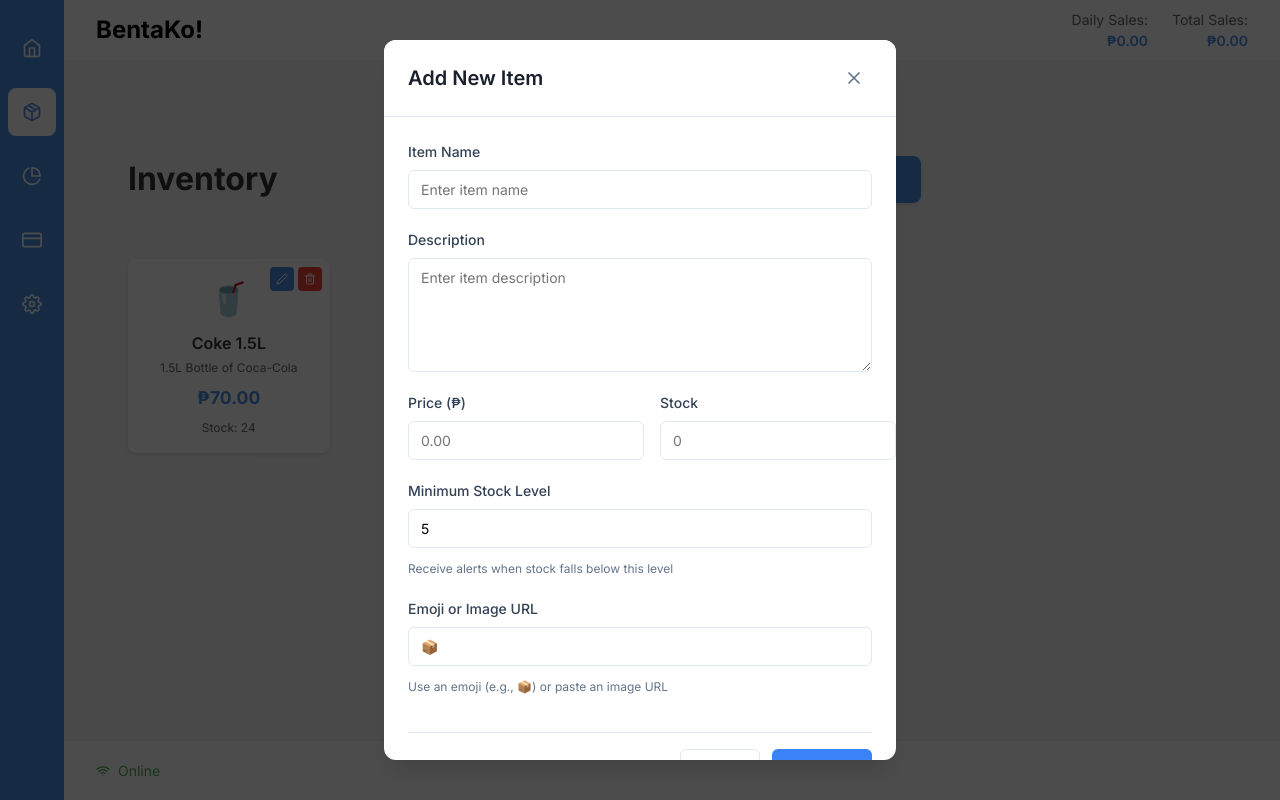
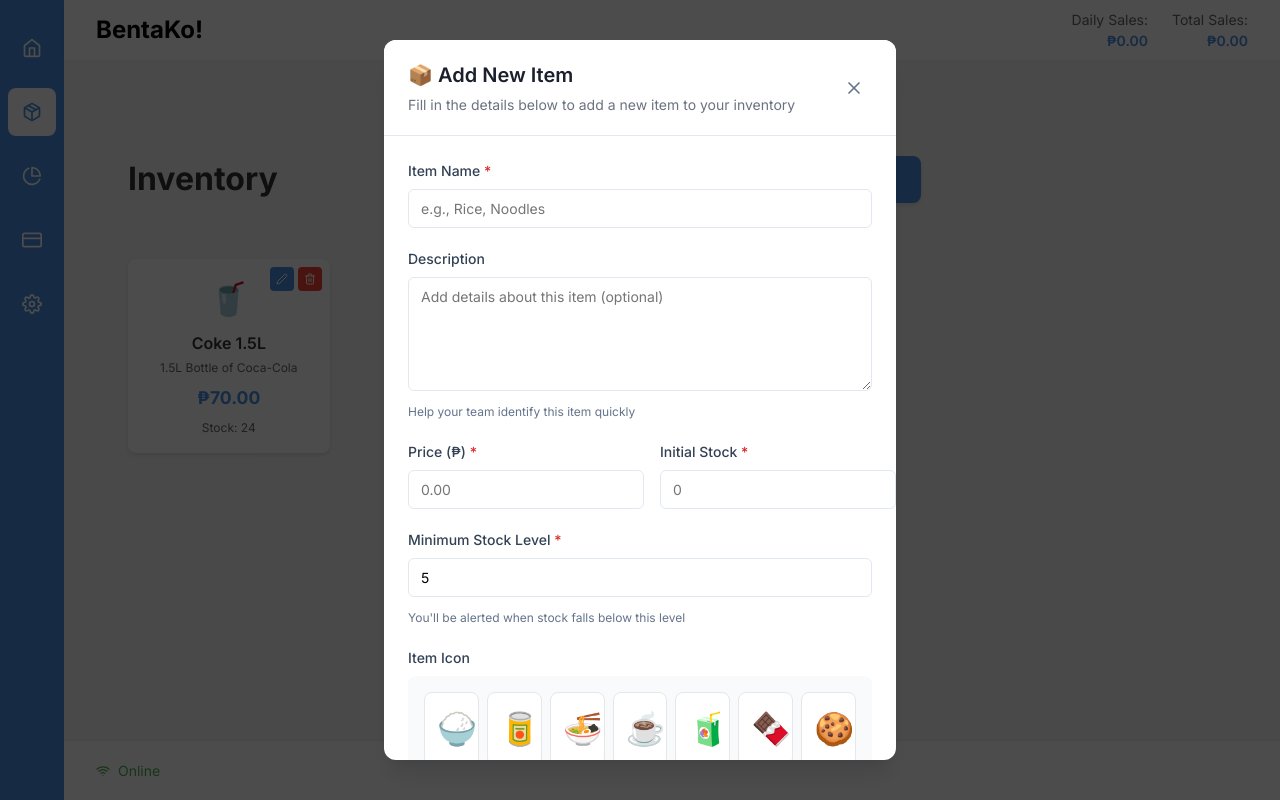
Before and after one commit to Ravsalt/BentaKo, a React (Vite) app: page /inventory in a window 1280 px wide. Both pictures are taken after a click on the button "Add New Item". Built offline with nearby package versions, Linux system fonts and the light colour scheme.

Commit message:
feat: add emoji picker and improve form validation in add item modal

```diff
--- a/src/components/add-item-modal/index.tsx
+++ b/src/components/add-item-modal/index.tsx
@@ -1,5 +1,5 @@
 import React, { useState } from 'react';
-import { FiX } from 'react-icons/fi';
+import { FiX, FiAlertCircle, FiCheckCircle } from 'react-icons/fi';
 import { useCreateInventoryItem } from '../../hooks/useInventory';
 import type { InventoryItem } from '../../types/inventory';
 import {
@@ -28,9 +28,40 @@ interface AddItemModalProps {
   ref: React.RefObject<AddItemModalRef>;
 }
 
+// Validation message component
+const ValidationMessage = ({ message, type = 'error' }: { message: string; type?: 'error' | 'success' }) => (
+  <div style={{
+    display: 'flex',
+    alignItems: 'center',
+    gap: '0.5rem',
+    marginTop: '0.5rem',
+    fontSize: '0.875rem',
+    color: type === 'error' ? '#dc2626' : '#16a34a',
+  }}>
+    {type === 'error' ? <FiAlertCircle size={16} /> : <FiCheckCircle size={16} />}
+    <span>{message}</span>
+  </div>
+);
+
+// Stock level indicator
+const StockLevelIndicator = ({ stock, minLevel }: { stock: number; minLevel: number }) => {
+  if (stock === 0) {
+    return <span style={{ color: '#dc2626', fontSize: '0.875rem' }}>⚠️ Out of stock</span>;
+  }
+  if (stock < minLevel) {
+    return <span style={{ color: '#ea580c', fontSize: '0.875rem' }}>⚠️ Below minimum level</span>;
+  }
+  if (stock >= minLevel * 2) {
+    return <span style={{ color: '#16a34a', fontSize: '0.875rem' }}>✅ Well stocked</span>;
+  }
+  return <span style={{ color: '#ca8a04', fontSize: '0.875rem' }}>📊 Adequate stock</span>;
+};
+
 const AddItemModal: React.ForwardRefRenderFunction<AddItemModalRef, Omit<AddItemModalProps, 'ref'>> = ({ onItemAdded }, ref) => {
   const [isOpen, setIsOpen] = useState(false);
   const [isSubmitting, setIsSubmitting] = useState(false);
+  const [errors, setErrors] = useState<Record<string, string>>({});
+  const [touched, setTouched] = useState<Record<string, boolean>>({});
   const [formData, setFormData] = useState<Omit<InventoryItem, 'id' | 'createdAt' | 'updatedAt'>>({
     name: '',
     description: '',
@@ -38,6 +69,7 @@ const AddItemModal: React.ForwardRefRenderFunction<AddItemModalRef, Omit<AddItem
     stock: 0,
     minStockLevel: 5,
     image: '📦',
+    category: 'uncategorized', // or another default category
   });
 
   const createItem = useCreateInventoryItem();
@@ -47,63 +79,176 @@ const AddItemModal: React.ForwardRefRenderFunction<AddItemModalRef, Omit<AddItem
     hide: () => setIsOpen(false),
   }));
 
+  // Validation function
+  const validateField = (name: string, value: any) => {
+    switch (name) {
+      case 'name':
+        if (!value || value.trim() === '') {
+          return 'Item name is required';
+        }
+        if (value.length < 2) {
+          return 'Item name must be at least 2 characters';
+        }
+        if (value.length > 100) {
+          return 'Item name must be less than 100 characters';
+        }
+        break;
+      case 'price':
+        if (value < 0) {
+          return 'Price cannot be negative';
+        }
+        if (value === 0) {
+          return 'Please enter a valid price';
+        }
+        break;
+      case 'stock':
+        if (value < 0) {
+          return 'Stock cannot be negative';
+        }
+        break;
+      case 'minStockLevel':
+        if (value < 0) {
+          return 'Minimum stock level cannot be negative';
+        }
+        if (value > 1000) {
+          return 'Minimum stock level seems too high';
+        }
+        break;
+    }
+    return '';
+  };
+
   const handleInputChange = (e: React.ChangeEvent<HTMLInputElement | HTMLTextAreaElement>) => {
     const { name, value } = e.target;
+    const newValue = name === 'price' || name === 'stock' || name === 'minStockLevel'
+      ? Number(value) || 0
+      : value;
+
     setFormData(prev => ({
       ...prev,
-      [name]: name === 'price' || name === 'stock' || name === 'minStockLevel'
-        ? Number(value) || 0
-        : value,
+      [name]: newValue,
     }));
+
+    // Validate on change if field was touched
+    if (touched[name]) {
+      const error = validateField(name, newValue);
+      setErrors(prev => ({
+        ...prev,
+        [name]: error,
+      }));
+    }
+  };
+
+  const handleBlur = (e: React.FocusEvent<HTMLInputElement | HTMLTextAreaElement>) => {
+    const { name, value } = e.target;
+    setTouched(prev => ({ ...prev, [name]: true }));
+
+    const error = validateField(name, name === 'price' || name === 'stock' || name === 'minStockLevel'
+      ? Number(value)
+      : value);
+    setErrors(prev => ({
+      ...prev,
+      [name]: error,
+    }));
+  };
+
+  const validateForm = () => {
+    const newErrors: Record<string, string> = {};
+    Object.keys(formData).forEach(key => {
+      const error = validateField(key, formData[key as keyof typeof formData]);
+      if (error) {
+        newErrors[key] = error;
+      }
+    });
+    setErrors(newErrors);
+    return Object.keys(newErrors).length === 0;
   };
 
   const handleSubmit = async (e: React.FormEvent) => {
     e.preventDefault();
+
+    // Mark all fields as touched
+    const allTouched = Object.keys(formData).reduce((acc, key) => ({ ...acc, [key]: true }), {});
+    setTouched(allTouched);
+
+    if (!validateForm()) {
+      return;
+    }
+
     setIsSubmitting(true);
 
     try {
       await createItem.mutateAsync(formData);
       onItemAdded();
-      setIsOpen(false);
-      setFormData({
-        name: '',
-        description: '',
-        price: 0,
-        stock: 0,
-        minStockLevel: 5,
-        image: '📦',
-      });
+      handleClose();
     } catch (error) {
       console.error('Error adding item:', error);
+      setErrors(prev => ({
+        ...prev,
+        submit: 'Failed to add item. Please try again.',
+      }));
     } finally {
       setIsSubmitting(false);
     }
   };
 
+  const handleClose = () => {
+    setIsOpen(false);
+    setErrors({});
+    setTouched({});
+  };
+
   if (!isOpen) return null;
 
+  const hasErrors = Object.values(errors).some(error => error !== '');
+  const estimatedValue = formData.stock * formData.price;
+
   return (
-    <ModalOverlay>
+    <ModalOverlay onClick={(e) => e.target === e.currentTarget && handleClose()}>
       <ModalContent>
         <ModalHeader>
-          <ModalTitle>Add New Item</ModalTitle>
-          <CloseButton onClick={() => setIsOpen(false)}>
+          <div>
+            <ModalTitle>📦 Add New Item</ModalTitle>
+            <p style={{ fontSize: '0.875rem', color: '#6b7280', marginTop: '0.25rem' }}>
+              Fill in the details below to add a new item to your inventory
+            </p>
+          </div>
+          <CloseButton onClick={handleClose}>
             <FiX size={20} />
           </CloseButton>
         </ModalHeader>
 
         <Form onSubmit={handleSubmit}>
+          {errors.submit && (
+            <div style={{
+              padding: '0.75rem',
+              backgroundColor: '#fee2e2',
+              border: '1px solid #fecaca',
+              borderRadius: '0.5rem',
+              marginBottom: '1rem',
+            }}>
+              <ValidationMessage message={errors.submit} type="error" />
+            </div>
+          )}
+
           <FormGroup>
-            <Label htmlFor="name">Item Name</Label>
+            <Label htmlFor="name">
+              Item Name <span style={{ color: '#dc2626' }}>*</span>
+            </Label>
             <Input
               type="text"
               id="name"
               name="name"
               value={formData.name}
               onChange={handleInputChange}
-              placeholder="Enter item name"
+              onBlur={handleBlur}
+              placeholder="e.g., Rice, Noodles"
               required
+              style={errors.name && touched.name ? { borderColor: '#dc2626' } : {}}
             />
+            {errors.name && touched.name && (
+              <ValidationMessage message={errors.name} type="error" />
+            )}
           </FormGroup>
 
           <FormGroup>
@@ -113,73 +258,155 @@ const AddItemModal: React.ForwardRefRenderFunction<AddItemModalRef, Omit<AddItem
               name="description"
               value={formData.description}
               onChange={handleInputChange}
-              placeholder="Enter item description"
+              placeholder="Add details about this item (optional)"
+              rows={3}
             />
+            <HelpText>Help your team identify this item quickly</HelpText>
           </FormGroup>
 
           <div style={{ display: 'grid', gridTemplateColumns: '1fr 1fr', gap: '1rem' }}>
             <FormGroup>
-              <Label htmlFor="price">Price (₱)</Label>
+              <Label htmlFor="price">
+                Price (₱) <span style={{ color: '#dc2626' }}>*</span>
+              </Label>
               <Input
                 type="number"
                 id="price"
                 name="price"
                 value={formData.price || ''}
                 onChange={handleInputChange}
+                onBlur={handleBlur}
                 placeholder="0.00"
                 min="0"
                 step="0.01"
                 required
+                style={errors.price && touched.price ? { borderColor: '#dc2626' } : {}}
               />
+              {errors.price && touched.price && (
+                <ValidationMessage message={errors.price} type="error" />
+              )}
             </FormGroup>
 
             <FormGroup>
-              <Label htmlFor="stock">Stock</Label>
+              <Label htmlFor="stock">
+                Initial Stock <span style={{ color: '#dc2626' }}>*</span>
+              </Label>
               <Input
                 type="number"
                 id="stock"
                 name="stock"
                 value={formData.stock || ''}
                 onChange={handleInputChange}
+                onBlur={handleBlur}
                 placeholder="0"
                 min="0"
                 required
+                style={errors.stock && touched.stock ? { borderColor: '#dc2626' } : {}}
               />
+              {errors.stock && touched.stock ? (
+                <ValidationMessage message={errors.stock} type="error" />
+              ) : formData.stock > 0 && (
+                <StockLevelIndicator stock={formData.stock} minLevel={formData.minStockLevel} />
+              )}
             </FormGroup>
           </div>
 
           <FormGroup>
-            <Label htmlFor="minStockLevel">Minimum Stock Level</Label>
+            <Label htmlFor="minStockLevel">
+              Minimum Stock Level <span style={{ color: '#dc2626' }}>*</span>
+            </Label>
             <Input
               type="number"
               id="minStockLevel"
               name="minStockLevel"
               value={formData.minStockLevel || ''}
               onChange={handleInputChange}
+              onBlur={handleBlur}
               placeholder="5"
               min="0"
               required
+              style={errors.minStockLevel && touched.minStockLevel ? { borderColor: '#dc2626' } : {}}
             />
-            <HelpText>Receive alerts when stock falls below this level</HelpText>
+            {errors.minStockLevel && touched.minStockLevel ? (
+              <ValidationMessage message={errors.minStockLevel} type="error" />
+            ) : (
+              <HelpText>You'll be alerted when stock falls below this level</HelpText>
+            )}
           </FormGroup>
 
           <FormGroup>
-            <Label htmlFor="image">Emoji or Image URL</Label>
+            <Label htmlFor="image">Item Icon</Label>
+            <div style={{
+              display: 'grid',
+              gridTemplateColumns: 'repeat(auto-fit, minmax(50px, 1fr))',
+              gap: '0.5rem',
+              padding: '1rem',
+              backgroundColor: '#f9fafb',
+              borderRadius: '0.5rem',
+              marginBottom: '0.75rem'
+            }}>
+              {['🍚', '🥫', '🍜', '☕', '🧃', '🍫', '🍪', '🧼', '🧻', '🥚', '🧂', '🧴', '🍞', '🥛', '💊', '🔋'].map(emoji => (
+                <button
+                  key={emoji}
+                  type="button"
+                  onClick={() => setFormData(prev => ({ ...prev, image: emoji }))}
+                  style={{
+                    fontSize: '2rem',
+                    padding: '0.75rem',
+                    backgroundColor: formData.image === emoji ? '#dbeafe' : '#ffffff',
+                    border: formData.image === emoji ? '2px solid #3b82f6' : '1px solid #e5e7eb',
+                    borderRadius: '0.5rem',
+                    cursor: 'pointer',
+                    transition: 'all 0.2s',
+                  }}
+                  onMouseEnter={(e) => {
+                    if (formData.image !== emoji) {
+                      e.currentTarget.style.backgroundColor = '#f3f4f6';
+                    }
+                  }}
+                  onMouseLeave={(e) => {
+                    if (formData.image !== emoji) {
+                      e.currentTarget.style.backgroundColor = '#ffffff';
+                    }
+                  }}
+                >
+                  {emoji}
+                </button>
+              ))}
+            </div>
             <Input
               type="text"
               id="image"
               name="image"
               value={formData.image}
               onChange={handleInputChange}
-              placeholder="Paste an emoji or image URL"
+              placeholder="Or paste a custom emoji"
+              style={{ marginTop: '0.5rem' }}
             />
-            <HelpText>Use an emoji (e.g., 📦) or paste an image URL</HelpText>
+            <HelpText>Click an icon above or enter your own emoji</HelpText>
           </FormGroup>
 
-          <FormActions>
+          {formData.price > 0 && formData.stock > 0 && (
+            <div style={{
+              padding: '1rem',
+              backgroundColor: '#f0f9ff',
+              border: '1px solid #bae6fd',
+              borderRadius: '0.5rem',
+              marginTop: '1rem',
+            }}>
+              <p style={{ fontSize: '0.875rem', color: '#0369a1', margin: 0 }}>
+                <strong>💡 Inventory Value:</strong> ₱{estimatedValue.toLocaleString(undefined, { minimumFractionDigits: 2, maximumFractionDigits: 2 })}
+              </p>
+              <p style={{ fontSize: '0.75rem', color: '#0284c7', margin: '0.25rem 0 0 0' }}>
+                Based on {formData.stock} {formData.stock === 1 ? 'unit' : 'units'} at ₱{formData.price.toFixed(2)} each
+              </p>
+            </div>
+          )}
+
+          <FormActions style={{ marginTop: '1.5rem' }}>
             <Button
               type="button"
-              onClick={() => setIsOpen(false)}
+              onClick={handleClose}
               disabled={isSubmitting}
             >
               Cancel
@@ -187,9 +414,10 @@ const AddItemModal: React.ForwardRefRenderFunction<AddItemModalRef, Omit<AddItem
             <Button
               type="submit"
               variant="primary"
-              disabled={isSubmitting}
+              disabled={isSubmitting || hasErrors}
+              style={isSubmitting || hasErrors ? { opacity: 0.6, cursor: 'not-allowed' } : {}}
             >
-              {isSubmitting ? 'Saving...' : 'Save Item'}
+              {isSubmitting ? '💾 Saving...' : '✨ Add Item'}
             </Button>
           </FormActions>
         </Form>
```
